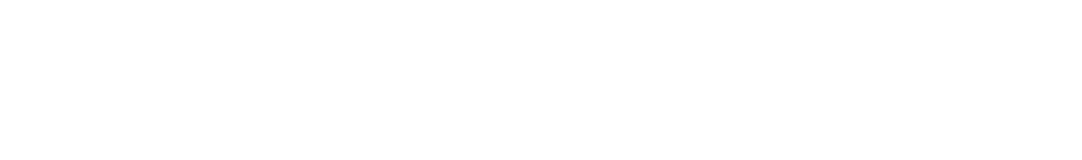
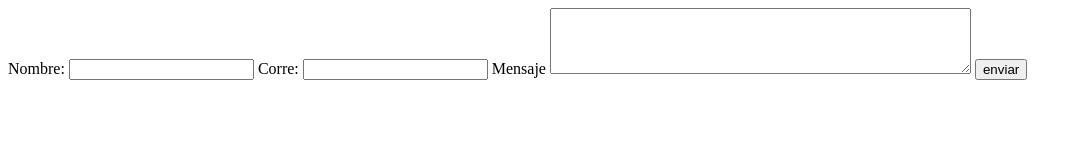
Before and after one commit to Gabytoppers/repos_academiaDance, a plain HTML site: page formulario01.html in a window 1280 px wide. Shown: the whole page, without its empty margins (0-1082 px from the left). Drawn offline with Linux system fonts and the light colour scheme.

Commit message:
guardando cambios en formulario01.html

```diff
--- a/formulario01.html
+++ b/formulario01.html
@@ -3,5 +3,22 @@
     <hedad>
         <meta charset="utf-8">
         <meta name="viewport" content="width=device-width, initial-scale=2.0">
+        <title>Formulario</title>
     </hedad>
+
+    <body>
+        <form action="/submit" method="post">
+            <label for="Nombre">Nombre:</label>
+            <input type="text" id="nombre" name="nombre" required>
+
+            <label for="email">Corre:</label>
+            <input type="email" id="email" name="email" required>
+
+            <label for="mensaje">Mensaje</label>
+            <textarea id="mensaje" name="mensaje" rows="4" cols="50"></textarea>
+
+            <input type="submit" value="enviar">
+        </form>
+
+    </body>
 </html>
```
